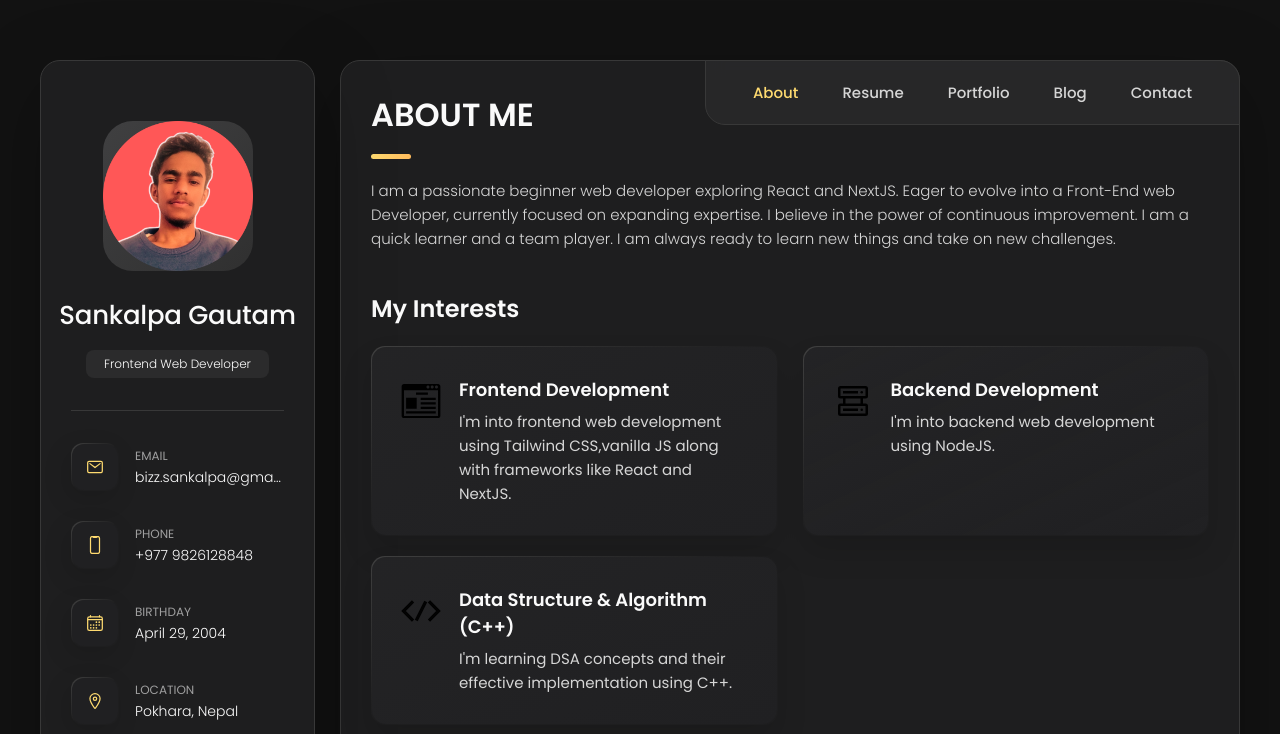
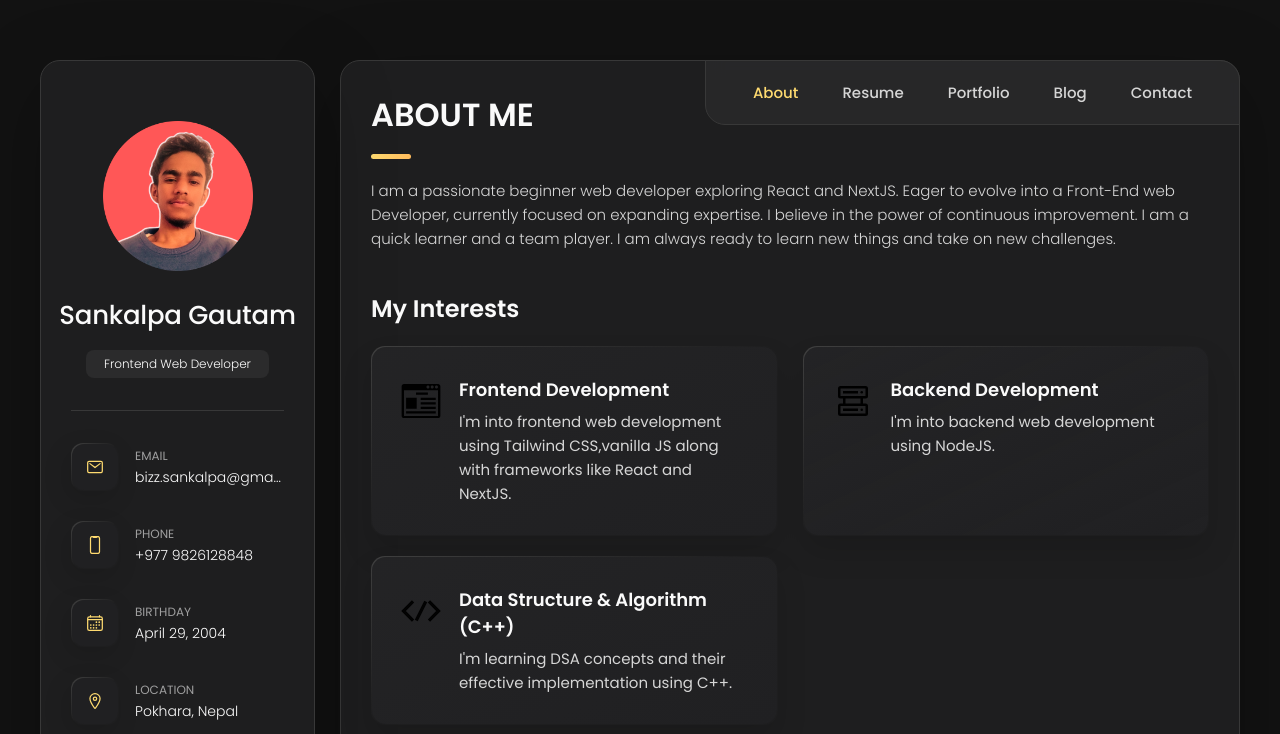
Before and after one commit to sankalpagtm/Portfolio-Website-Demo, a plain HTML site: page index.html in a window 1280 px wide. Shown: the top 734 px of the page. Drawn offline with nearby package versions, Linux system fonts and the light colour scheme.

Commit message:
Update style.css

```diff
--- a/assets/css/style.css
+++ b/assets/css/style.css
@@ -319,10 +319,10 @@
     gap: 15px;
   }
 
-  .avatar-box {
+/*   .avatar-box {
     background: var(--bg-gradient-onyx);
     border-radius: 20px;
-  }
+  } */
 
   .info-content .name {
     color: var(--white-2);
```
